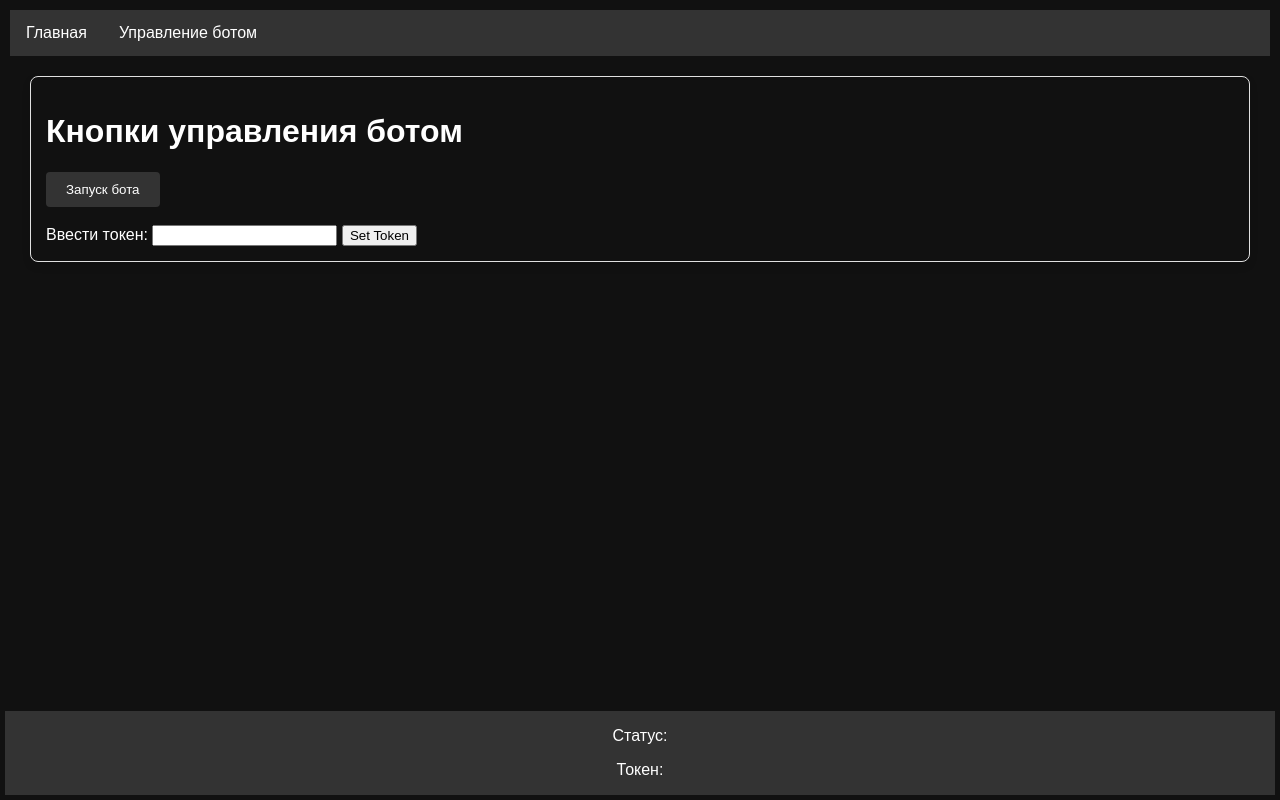
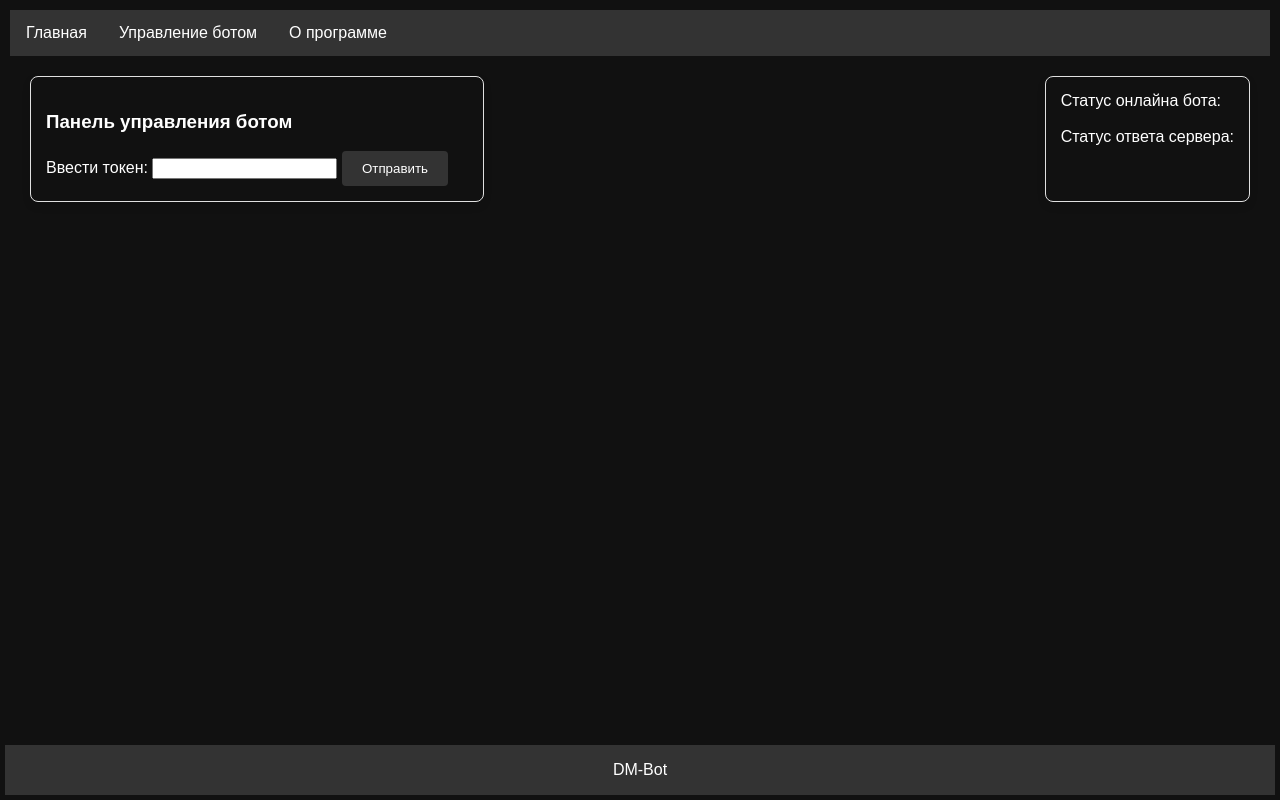
Before and after one commit to AngelsAndDemonsDM/DM-Bot-server, a Python web app: template Code.DM-Bot/templates/bot.html in a window 1280 px wide. Run offline with Jinja, Linux system fonts and the light colour scheme; the template is opened without the code that fills it, so the values that code supplies are empty; some libraries are stand-ins or nearby versions.

Commit message:
upadte user html

```diff
--- /dev/null
+++ b/Code.DM-Bot/html/init_socketio.py
@@ -0,0 +1,3 @@
+from flask_socketio import SocketIO
+
+socketio = SocketIO()
--- a/Code.DM-Bot/templates/bot.html
+++ b/Code.DM-Bot/templates/bot.html
@@ -6,68 +6,104 @@
     <title>Панель управления ботом</title>
     <link rel="stylesheet" type="text/css" href="{{ url_for('static', filename='style.css') }}">
     <script src="https://cdnjs.cloudflare.com/ajax/libs/socket.io/4.0.1/socket.io.js"></script>
+    <style>
+        .container {
+            display: flex;
+            justify-content: space-between;
+        }
+
+        .input-column {
+            flex: 1;
+            margin-right: 20px;
+        }
+
+        .output-column {
+            flex: 1;
+        }
+
+        .active {
+            color: rgb(0, 255, 0);
+        }
+
+        .inactive {
+            color: red;
+        }
+    </style>
 </head>
 
 <body>
     <ul>
         <li><a href="/">Главная</a></li>
         <li><a href="/bot">Управление ботом</a></li>
+        <li><a href="/about">О программе</a></li>
     </ul>
+
+    <div class="container">
+        <div class="card">
+            <div class="card-content">
+
+                <h3>Панель управления ботом</h3>
+
+                <!-- Ввод токена бота -->
+                <div class="input-column">
+                    <label for="botToken">Ввести токен:</label>
+                    <input type="text" id="botToken">
+                    <button onclick="sendToken()">Отправить</button>
+                </div>
+
+            </div>
+        </div>
 
         <div class="card">
             <div class="card-content">
-            <h1>Кнопки управления ботом</h1>
-            <button class="btn" onclick="startBot()">Запуск бота</button>
-            <br><br>
-            <form method="post" autocomplete="off" onsubmit="saveToken()">
-                <label for="token">Ввести токен:</label>
-                <input type="text" id="token" name="token" required class="btn">
-                <input class="btn" type="submit" value="Set Token">
-            </form>
+                Статус онлайна бота: <p style="display: inline;" id="botStatus"></p><br><br>
+                <div class="output-column">
+                    Статус ответа сервера:
+                    <p id="anserFromPy"></p>
+                </div>
+            </div>
         </div>
     </div>
 
+</body>
+
 <div class="footer">
-        <p>Статус: <span id="bot_status">{{ bot_status|safe }}</span></p>
-        <p>Токен: <span id="bot_create">{{ bot_create|safe }}</span></p>
+    <p>DM-Bot</p>
 </div>
 
 <script type="text/javascript">
     var socket = io.connect('http://' + document.domain + ':' + location.port);
 
-        // Загрузка сохраненного токена при загрузке страницы
-        window.onload = function() {
-            var savedToken = localStorage.getItem('savedToken');
-            if (savedToken) {
-                document.getElementById('token').value = savedToken;
-            }
+    // Обновление статуса бота
+    setInterval(statusBot, 5000); // Фактически обновление каждые 5 секунд
+
+    function statusBot() {
+        socket.emit('requestBotStatus');
     }
 
-        socket.on('update_bot_status', function(bot_status) {
-            document.getElementById('bot_status').innerHTML = bot_status;
-        });
+    socket.on('getBotStatus', function(data) {
+        var botStatusElement = document.getElementById("botStatus");
 
-        // Сохранение токена в localStorage
-        function saveToken() {
-            var token = document.getElementById('token').value;
-            localStorage.setItem('savedToken', token);
+        if (data == true) {
+            botStatusElement.textContent = "Онлаин";
+            botStatusElement.classList.add('active');
+            botStatusElement.classList.remove('inactive');
+        } else {
+            botStatusElement.textContent = "Оффлаин";
+            botStatusElement.classList.add('inactive');
+            botStatusElement.classList.remove('active');
+        }
+    })
+
+    // Настройка токена для бота
+    function sendToken() {
+        var botToken = document.getElementById("botToken").value;
+        socket.emit('sendToken', botToken);
     }
 
-        setInterval(statusBot, 5000);
-
-        function startBot() {
-            socket.emit('start_bot');
-        }
-
-        function shutdownBot() {
-            socket.emit('shutdown_bot');
-        }
-
-        function statusBot() {
-            socket.emit('status_bot');
-        }
+    socket.on('anserFromPy', function(data) {
+        document.getElementById("anserFromPy").textContent = data;
+    });
 </script>
 
-</body>
-
 </html>
```
Also changed, not shown: Code.DM-Bot/html/main_routes.py (added, +18 -0 lines), Code.DM-Bot/html/pages/bot.py (added, +16 -0 lines), Code.DM-Bot/main.py (+8 -13 lines), Code.DM-Bot/templates/about.html (+5 -7 lines), Code.DM-Bot/templates/index.html (+5 -12 lines), Code.DM-Bot/html/__init__.py (added), Code.DM-Bot/html/pages/about.py (renamed from Code.DM-Bot/pages/about.py), Code.DM-Bot/html/pages/index.py (renamed from Code.DM-Bot/pages/index.py). Lines whose indentation alone changed are shown as unchanged.
